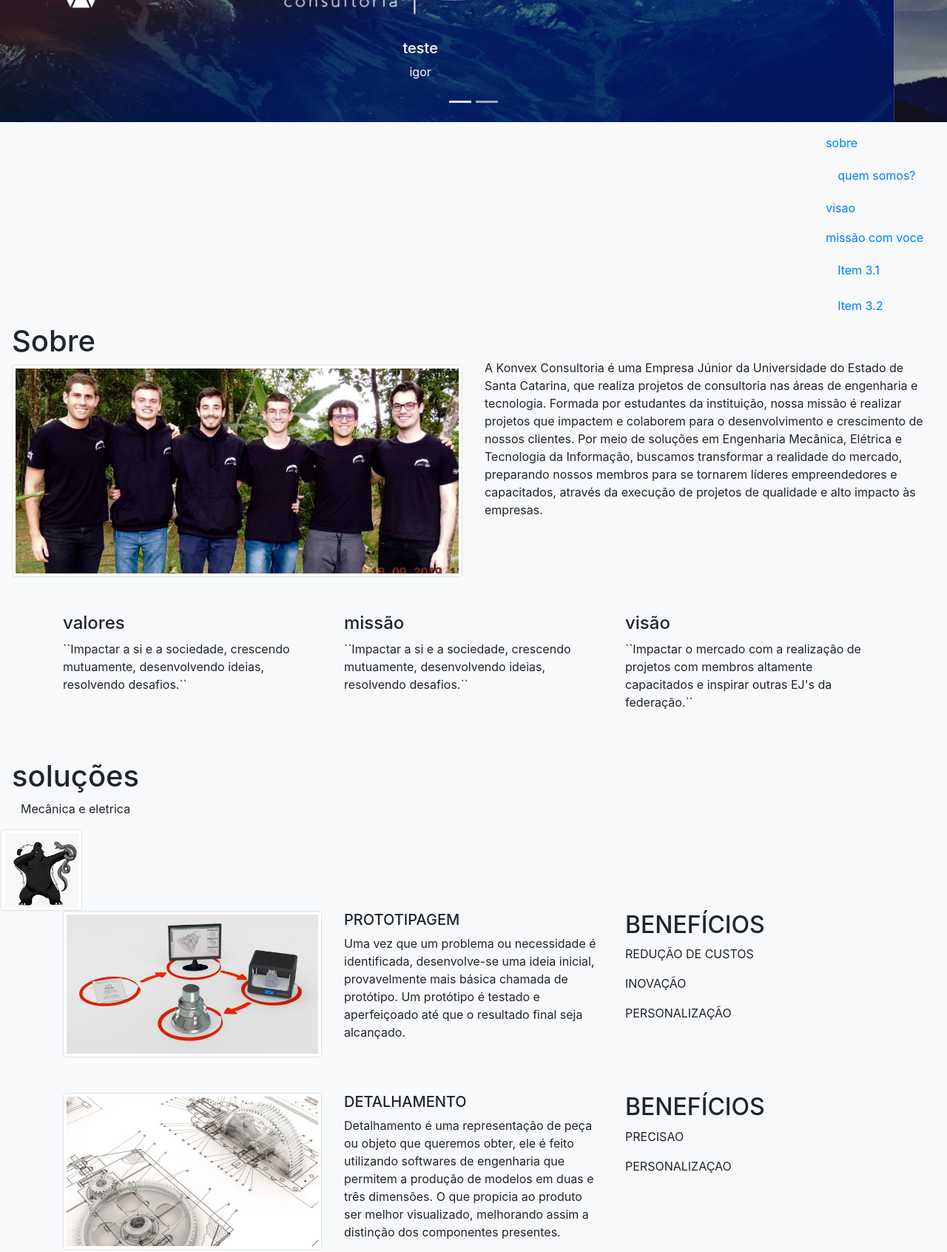
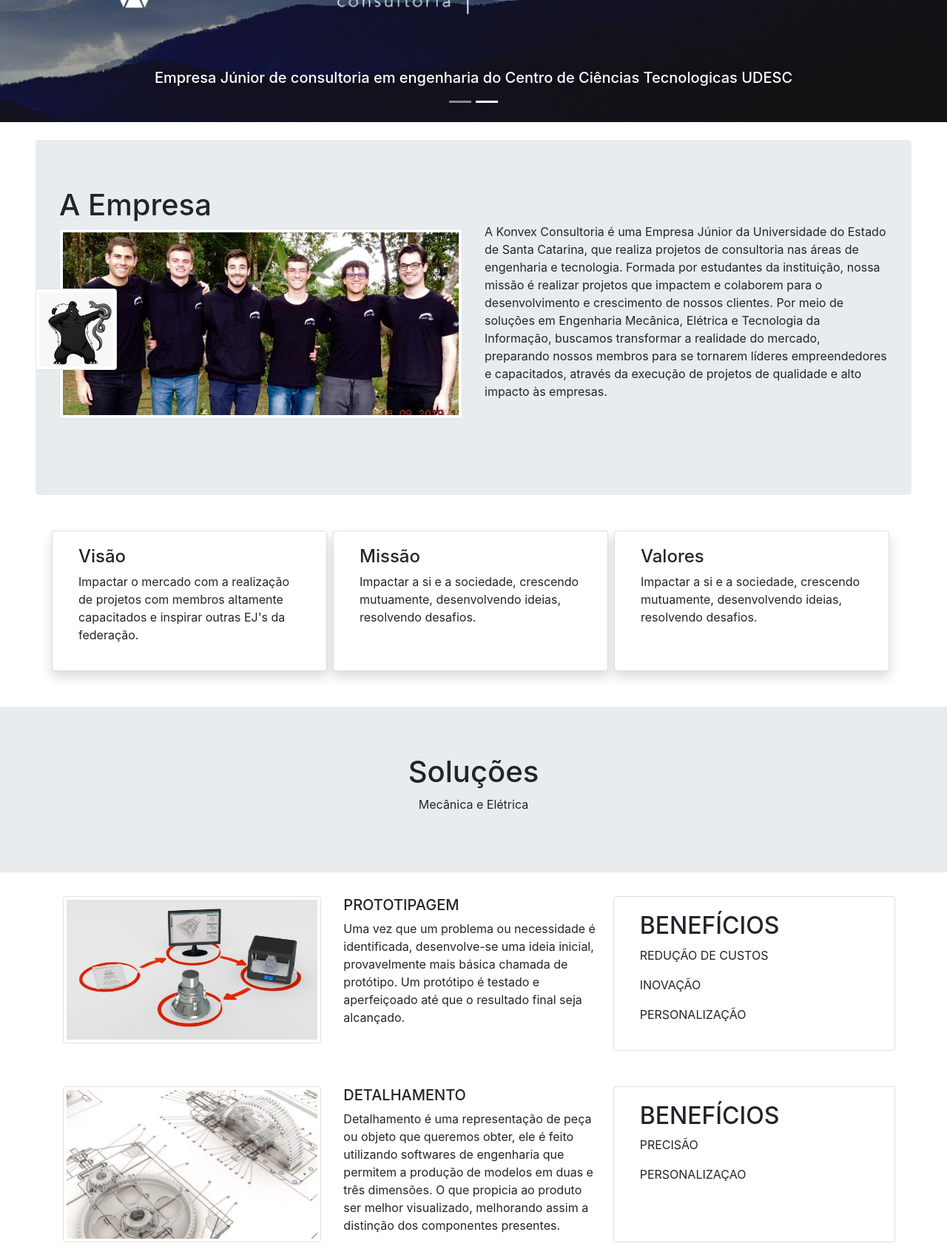
Before and after one commit to konvexej/site-konvex, a website: page index.html in a window 1280 px wide. Shown: the part 300-1992 px from the top of the page at 74% size. Drawn offline with nearby package versions, Linux system fonts and the light colour scheme.

Commit message:
varias arrumada

```diff
--- /dev/null
+++ b/css/body.css
@@ -0,0 +1,3 @@
+.aaaa{
+    background-color: blue;
+}
--- a/index.html
+++ b/index.html
@@ -8,12 +8,14 @@
 
   <link rel="stylesheet" href="node_modules/bootstrap/compiler/bootstrap.css">
   <link rel="stylesheet" href="css/footer.css">
+  <link rel="stylesheet" href="css/body.css">
+
 
 </head>
-<body>
+<body data-spy="scroll" data-target=".navbar" data-offset="100">
 
   <!-- navbar -->
-  <nav class="navbar navbar-expand-lg navbar-light bg-light">
+  <nav class="navbar sticky-top navbar-expand-lg navbar-light bg-light">
       <a class="navbar-brand" href="#">
           <img src="imgs/logovertical.png" width="250" height="50" class="d-inline-block align-top" alt="">
         </a>
@@ -28,23 +30,27 @@
             <a class="nav-link rounded" style="background-color: #0C6F3B;" href="#item-1">A empresa <span class="sr-only">(current)</span></a>
           </li>
           <li class="nav-item mr-2">
-            <a class="nav-link rounded" style="background-color: #0C6F3B;" href="#">Soluções</a>
+            <a class="nav-link rounded" style="background-color: #0C6F3B;" href="#item-2">Soluções</a>
           </li>
           <li class="nav-item mr-2">
-            <a class="nav-link rounded" style="background-color: #0C6F3B;" href="#">Blog</a>
+            <a class="nav-link rounded" style="background-color: #0C6F3B;" href="#item-3">Blog</a>
           </li>
           <li class="nav-item mr-2">
-            <a class="nav-link rounded" style="background-color: #0C6F3B;" href="#">Contato</a>
+            <a class="nav-link rounded" style="background-color: #0C6F3B;" href="#item-4">Contato</a>
           </li>
         </ul>
       </div>
 
       <form class="form-inline">
           <input class="form-control mr-sm-2" type="search" placeholder="Search" aria-label="Search">
-          <button class="btn btn-outline-success my-2 my-sm-0" type="submit">Search</button>
+          <button class="btn btn-outline-success my-2 my-sm-0" type="submit">Busca</button>
       </form>
   </nav>
 
+  <div class="fixed-bottom ml-5">
+    <img src="imgs/texugo.jpg (2).jpg" alt="..." class="img-thumbnail">
+    <span class="sr-only">Texugo</span>
+  </div>
 
   <!-- Corousel -->
   <div id="carouselExampleSlidesOnly" class="carousel slide" data-ride="carousel">
@@ -56,15 +62,13 @@
       <div class="carousel-item active">
           <img src="imgs/slide-01.jpg.png" class="d-block w-100" alt="...">
           <div class="carousel-caption d-none d-md-block">
-            <h5>teste</h5>
-            <p>igor</p>
+            <h5>Empresa Júnior de consultoria em engenharia do Centro de Ciências Tecnologicas UDESC</h5>
           </div>
       </div>
       <div class="carousel-item">
         <img src="imgs/slide-02.jpg.png" class="d-md-block w-100" alt="...">
         <div class="carousel-caption d-none d-md-block">
-          <h5>teste</h5>
-          <p>igor</p>
+          <h5>Empresa Júnior de consultoria em engenharia do Centro de Ciências Tecnologicas UDESC</h5>
         </div>
       </div>
     </div>
@@ -77,26 +81,11 @@
       <span class="sr-only">Next</span>
     </a>
   </div>
-<!--scrollspy-->
-<nav id="navbar-exemplo3" class="navbar navbar-light bg-light">
-  <a class="navbar-brand" href="#"></a>
-   <nav class="nav nav-pills flex-column">
-      <a class="nav-link" href="#item-1">sobre</a>
-     <nav class="nav nav-pills flex-column">
-      <a class="nav-link ml-3 my-1" href="#item-1-1">quem somos?</a>
-    </nav>
-      <a class="nav-link" href="#item-2">visao</a>
-      <a class="nav-link" href="#item-3">missão com voce</a>
-     <nav class="nav nav-pills flex-column">
-      <a class="nav-link ml-3 my-1" href="#item-3-1">Item 3.1</a>
-      <a class="nav-link ml-3 my-1" href="#item-3-2">Item 3.2</a>
-    </nav>
-  </nav>
 
-
+  <div class="mx-5 mt-4 mb-0 jumbotron" id="item-1">
     <div class="row">
       <div class="col-8 col-sm-6">
-      <h1>Sobre</h1>
+        <h1>A Empresa</h1>
         <img src="imgs/sp.jpg.png" alt="..." class="img-thumbnail">
       </div>
       <div class="col-8 col-sm-6 my-5">
@@ -111,43 +100,47 @@
           de projetos de qualidade e alto impacto às empresas.</p>
       </div>
     </div>
+  </div>
 
+      <div class="container">
+        <div class="row">
+          <div class="card col order-last my-5 mr-2 shadow">
+            <div class="card-body">
+              <h4>Visão</h4>
+              <p>Impactar o mercado com a realização de projetos com membros altamente capacitados e inspirar outras EJ's da federação.</p>
+            </div>
+          </div>
+          <div class="card col order-last my-5 mr-2 shadow">
+            <div class="card-body">
+              <h4>Missão</h4>
+              <p>Impactar a si e a sociedade, crescendo mutuamente, desenvolvendo ideias, resolvendo desafios.</p>
+            </div>
+          </div>
+          <div class="card col order-last my-5 mr-2 shadow">
+            <div class="card-body">
+              <h4>Valores</h4>
+              <p>Impactar a si e a sociedade, crescendo mutuamente, desenvolvendo ideias, resolvendo desafios.</p>
+            </div>
+          </div>
+        </div>
+      </div>
+
+  <div class="text-center jumbotron jumbotron-fluid"><h1>Soluções</h1> <p>Mecânica e Elétrica</p></div>
 
 
 
   <div class="container">
     <div class="row">
-        <div class="col order-last my-5">
-           <h4>visão</h4>
-           <p>``Impactar o mercado com a realização de projetos com membros altamente capacitados e inspirar outras EJ's da federação.``</p>
-      </div>
-        <div class="col my-5">
-           <h4>missão</h4>
-           <p>``Impactar a si e a sociedade, crescendo mutuamente, desenvolvendo ideias, resolvendo desafios.``</p>
-      </div>
-       <div class="col order-first my-5">
-           <h4>valores</h4>
-           <p>``Impactar a si e a sociedade, crescendo mutuamente, desenvolvendo ideias, resolvendo desafios.``</p>
-      </div>
-    </div>
-  </div>
-
- <div class="text-center"><h1>soluções</h1> <p>Mecânica e eletrica</p>
-  <div class="row">
-    <img src="imgs/texugo.jpg (2).jpg" alt="..." class="img-thumbnail">
-  </div>
-
-     </div>
-     <div class="container">
-      <div class="row">
       <div class="col">
         <img src="imgs/prototipo.jpg" alt="..." class="img-thumbnail">
       </div>
-        <div class="col order-12">
+      <div class="col order-12 card">
+        <div class="card-body">
           <h2>BENEFÍCIOS</h2>
           <p>REDUÇÃO DE CUSTOS</p>
           <p> INOVAÇÃO</p>
           <p>PERSONALIZAÇÃO</p>
+        </div>
       </div>
       <div class="col order-1"><h5>PROTOTIPAGEM</h5>
         Uma vez que um problema ou necessidade é identificada,
@@ -163,10 +156,12 @@
       <div class="col my-5">
         <img src="imgs/detalhamento.jpg" alt="..." class="img-thumbnail">
       </div>
-        <div class="col order-12 my-5">
+      <div class="col order-12 my-5 card">
+        <div class="card-body">
           <h2>BENEFÍCIOS</h2>
-           <p>PRECISAO</p>
+          <p>PRECISÃO</p>
           <p> PERSONALIZAÇAO</p>
+        </div>
       </div>
       <div class="col order-1 my-5"><h5>DETALHAMENTO</h5>
         Detalhamento é uma representação de peça ou objeto que
@@ -184,10 +179,12 @@
       <div class="col my-5">
         <img src="imgs/eficiencia.jpg" alt="..." class="img-thumbnail">
       </div>
-        <div class="col order-12 my-5">
+      <div class="col order-12 my-5 card">
+        <div class="card-body">
           <h2>BENEFÍCIOS</h2>
           <p>REDUÇÃO DE CUSTOS</p>
           <p> SUSTENTAVEL</p>
+        </div>
       </div>
       <div class="col order-1 my-5"> <h5>  EFICIÊNCIA ENERGÉTICA</h5>
 
@@ -201,11 +198,13 @@
       <div class="col my-5">
         <img src="imgs/eficiencia.jpg" alt="..." class="img-thumbnail">
       </div>
-      <div class="col order-12 my-5">
+      <div class="col order-12 my-5 card">
+        <div class="card-body">
           <h2>BENEFÍCIOS</h2>
           <p>FÁCIL OBTENÇÃO DE RECURSOS</p>
           <p>INOVAÇÃO</p>
           <p>SISTEMATIZAÇÃO DE PROCESSOS</p>
+        </div>
       </div>
         <div class="col order-1 my-5"> <h5>ASSESSORIA EM DESENVOLVIMENTO DE PRODUTO</h5>
           A Konvex presta assessoria às empresas que
@@ -217,21 +216,20 @@
         </div>
       </div>
 
-  <div class="text-center my-5"><h1>soluções</h1> <p>computaçao e sistemas</p>
-   <div class="row">
-    <img src="imgs/texugo.jpg (2).jpg" alt="..." class="img-thumbnail">
-  </div>
-</div>
+    <div class="text-center jumbotron jumbotron-fluid"><h1>Soluções</h1> <p>Computação e Sistemas</p> </div>
+
     <div class="container">
       <div class="row">
         <div class="col">
           <img src="imgs/desenvolvimento.jpg" alt="..." class="img-thumbnail">
         </div>
-    <div class="col order-12">
+        <div class="col order-12 card">
+          <div class="card-body">
             <h2>BENEFÍCIOS</h2>
             <p>AUMENTO DAS VENDAS</p>
             <p>MAIOR DIVULGAÇÃO</p>
             <P>CREDIBILIDADE</P>
+          </div>
         </div>
         <div class="col order-1"><h5>DESENVOLVIMENTO DE WEBSITES</h5>
           Para uma empresa, pequena, média ou grande, é extremamente
@@ -248,21 +246,24 @@
         <div class="col my-5">
           <img src="imgs/desenvolvimentosis.jpg" alt="..." class="img-thumbnail">
         </div>
-    <div class="col order-12 my-5">
+        <div class="col order-12 my-5 card">
+          <div class="card-body">
             <h2>BENEFÍCIOS</h2>
             <p>PRATICIDADE</p>
             <p>RAPIDEZ</p>
             <P>OTIMIZAÇÃO DE PROCESSOS</P>
           </div>
+        </div>
         <div class="col order-1 my-5"><h5>DESENVOLVIMENTO DE SISTEMAS</h5>
           O desenvolvimento de sistemas da Konvex consiste em
           desenvolver um sistema único capaz de suprir as necessidades
           diárias da sua empresa, de acordo com as especificações das
-      atividades realizadas nela
-
-
+          atividades realizadas nela.
         </div>
       </div>
+    </div>
+  </div>
+
 
   <!--Rodapé-->
   <footer>
@@ -309,13 +310,6 @@
     </div>
     <div class="container">
       <div class="row">
-
-      </div>
-    </div>
-
-  </footer>
-
-  <footer>
         <div id="contact-area">
           <div>
             <div id="copy=area">
@@ -329,7 +323,11 @@
             </div>
           </div>
         </div>
+      </div>
+    </div>
+
   </footer>
+
 
   <script src="node_modules/jquery/dist/jquery.js"></script>
   <script src="node_modules/popper.js/dist/popper.js"></script>
```
Lines whose indentation alone changed are shown as unchanged.
